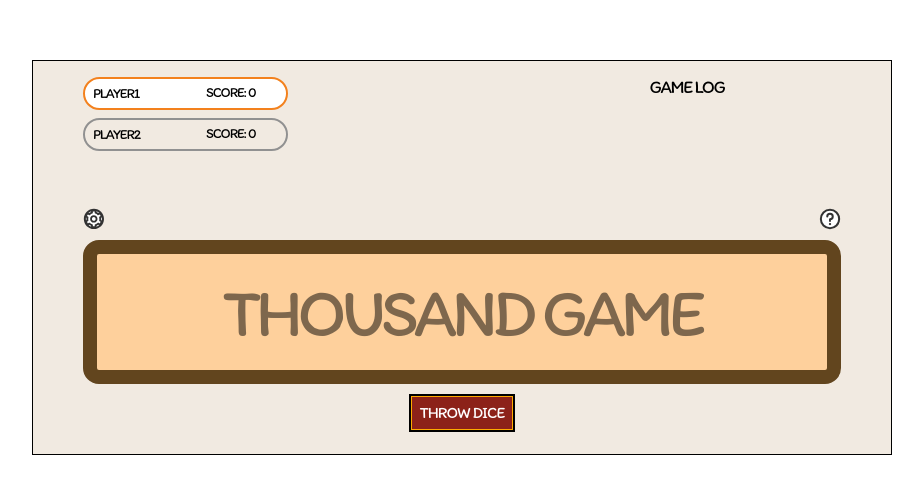
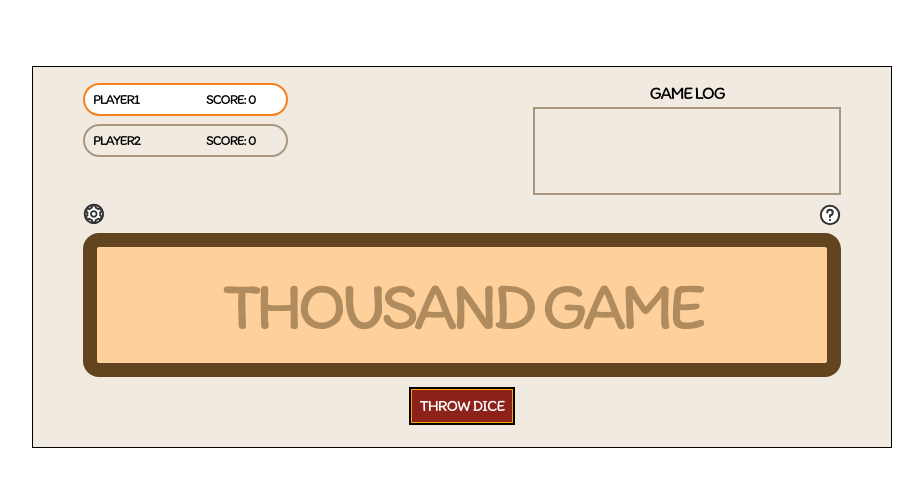
Before and after one commit to Neehor/Thousand, a React (Vite) app: page / in a window 1280 px wide. Shown: the part 143-636 px from the top of the page, without its empty margins (178-1101 px from the left). Built offline with nearby package versions, Linux system fonts and the light colour scheme.

Commit message:
refactor: change secondary brand color

```diff
--- a/src/components/ThousandGame/ThousandGame.module.css
+++ b/src/components/ThousandGame/ThousandGame.module.css
@@ -6,14 +6,14 @@
     border: 1px solid black;
     justify-content: center;
     padding: 16px 50px;
-    background: var(--bg-gameBoard);
+    background: var(--bg-game);
 }
 
 .supportWrapper {
     display: flex;
     justify-content:space-between;
     align-items: center;
-    margin: 19px 0 4px 0;
+    margin: 8px 0 2px 0;
 }
 
 .topPanel {
--- a/src/components/ThousandGame/components/DevPanel/DevPanel.tsx
+++ b/src/components/ThousandGame/components/DevPanel/DevPanel.tsx
@@ -1,6 +1,6 @@
 import {usePlayersDataStateContext} from "../InitialGameStore/components/PlayersDataStore";
 import {useStageDataStateContext} from "../InitialGameStore/components/StageDataStore";
-import { type Ref, useLayoutEffect, useState} from "react";
+import {useLayoutEffect, useState} from "react";
 import styles from "../RulesModal/RulesModal.module.css";
 import {createPortal} from "react-dom";
 
@@ -20,6 +20,7 @@ const svgIconDevLog = <svg width="22" height="22" viewBox="0 0 22 22" fill="none
         fill="#333333"/>
 </svg>
 
+// @ts-ignore
 export function DevPanel(props) {
     const {element} = props;
     const checkContextStage = useStageDataStateContext();
--- a/src/components/ThousandGame/components/GameBoardVM/GameBoardVM.module.css
+++ b/src/components/ThousandGame/components/GameBoardVM/GameBoardVM.module.css
@@ -9,17 +9,17 @@
     line-height: 100%;
     letter-spacing: -0.08em;
     text-transform: uppercase;
-    opacity: 0.5;
+    color: var(--inactive-game-color);
 }
 
 .gameDesk {
     height: 144px;
-    border: 14px solid #62451E;
+    border: 14px solid var(--border-gameBoard);
     border-radius: 16px;
     padding: 8px 24px;
     display: flex;
     gap: 8px 16px;
-    background: #FED09C;
+    background: var(--bg-gameBoard);
     justify-content: center;
     align-items: center;
     margin-bottom: 12px
--- a/src/components/ThousandGame/components/GameBoardVM/GameBoardVM.tsx
+++ b/src/components/ThousandGame/components/GameBoardVM/GameBoardVM.tsx
@@ -8,17 +8,7 @@ export function GameBoardVM() {
 
 
     return (
-        <div className={styles.gameDesk}
-        //      style={{
-        //     display: "flex",
-        //     justifyContent: "center",
-        //     alignItems: 'center',
-        //     gap:'8px 16px',
-        //     border: '1px solid black',
-        //     height: "130px",
-        //     marginBottom: "10px",
-        // }}
-        >
+        <div className={styles.gameDesk}>
             {stageDataState.stageDataState.stageState === "start" && (
                 <div className={styles.startView}>
                     Thousand Game
--- a/src/components/ThousandGame/components/GameLog/GameLog.module.css
+++ b/src/components/ThousandGame/components/GameLog/GameLog.module.css
@@ -4,6 +4,7 @@
     flex: 1;
     flex-direction: column-reverse;
     scrollbar-width: thin;
+    border: 2px solid var(--inactive-game-color);
 }
 
 
--- a/src/components/ThousandGame/components/PlayerPanel/components/PlayerCard/PlayerCard.module.css
+++ b/src/components/ThousandGame/components/PlayerPanel/components/PlayerCard/PlayerCard.module.css
@@ -2,7 +2,7 @@
     display: flex;
     width: 205px;
     height: 33px;
-    border: 2px solid #919191;
+    border: 2px solid var(--inactive-game-color);
     border-radius: 50px;
     padding: 6px 4px 6px 8px;
     gap: 16px;
--- a/src/index.css
+++ b/src/index.css
@@ -7,13 +7,23 @@
     font-synthesis: none;
     text-rendering: optimizeLegibility;
     --text-color-secondary: #4A4A4A;
-    --bg-gameBoard: #F1EAE1;
+    --bg-game: #F1EAE1;
+    --bg-gameBoard: #FED09C;
+    --border-gameBoard: rgba(98, 69, 30, 1);
+    --inactive-game-color: rgba(98, 69, 30, 0.5);
     --button-border-color: #FFAA00;
     --button-bg-color: #8C2219;
     --shadow-color: #000000;
     --button-text-color: #FFFFFF;
     -webkit-font-smoothing: antialiased;
     -moz-osx-font-smoothing: grayscale;
+}
+
+*:not(input) {
+    user-select: none;
+    -webkit-user-select: none;
+    -moz-user-select: none;
+    -ms-user-select: none;
 }
 
 body {
```
